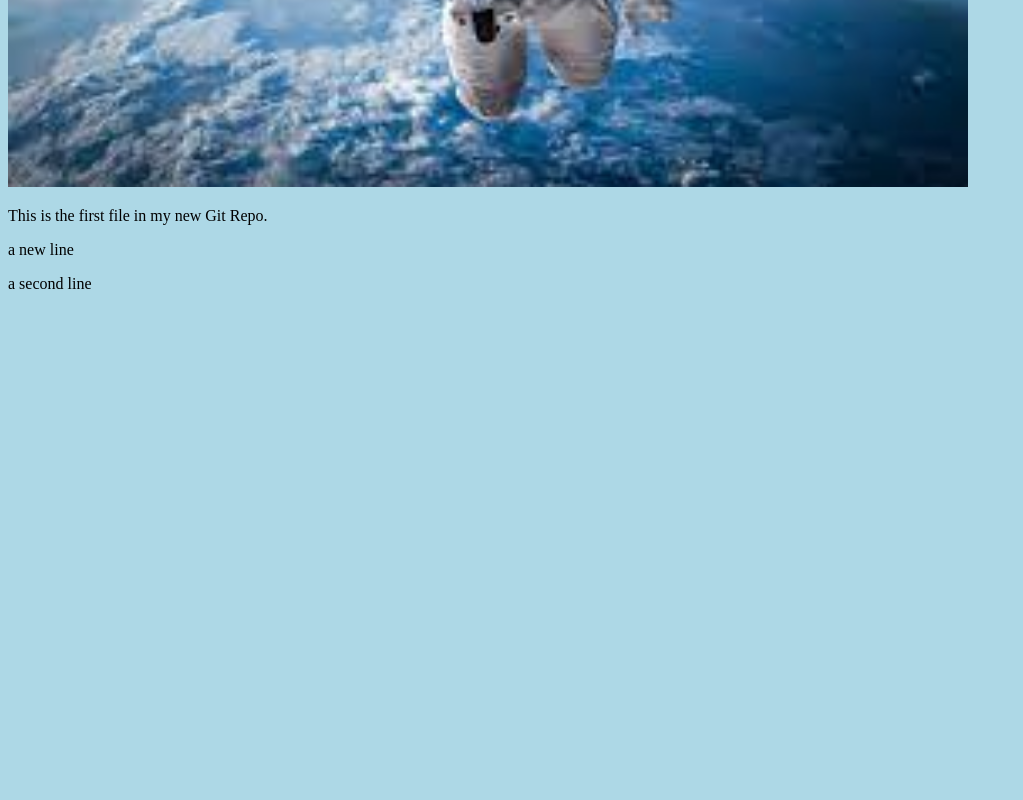
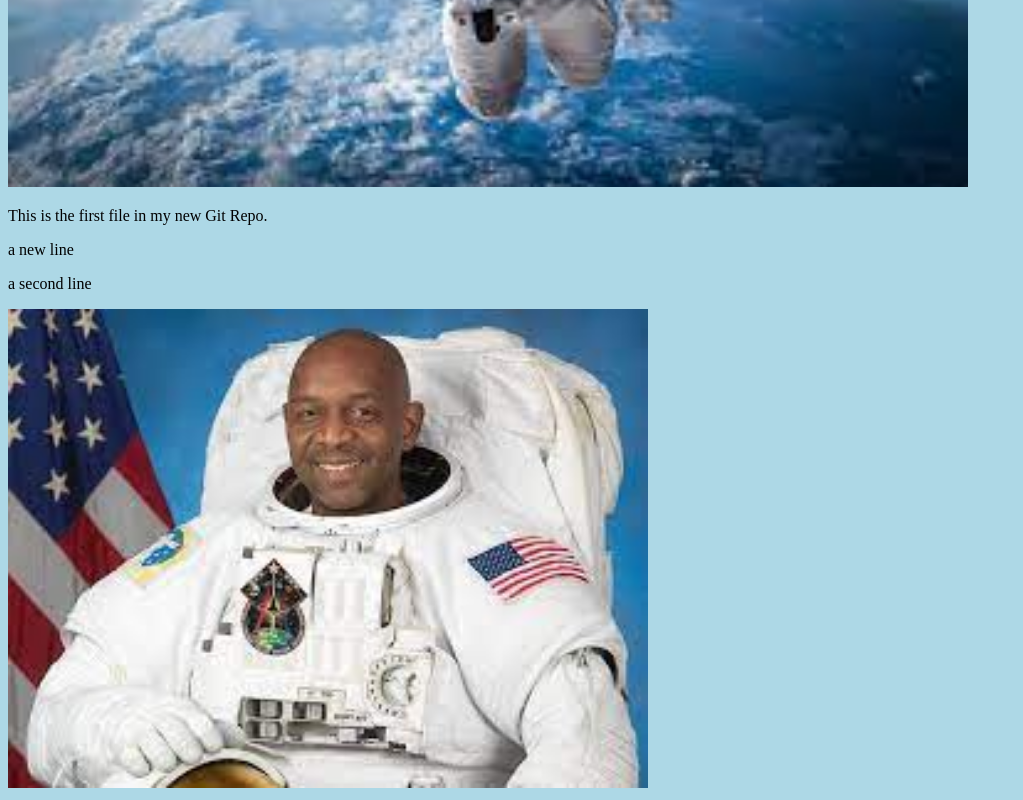
Before and after one commit to bsinghm/hello-world, a plain HTML site: page index.html in a window 1280 px wide. Shown: the part 489-1289 px from the top of the page, without its empty margins (0-1023 px from the left). Before the commit the page ends 800 px from the top, so only its background shows below. Drawn offline with Linux system fonts and the light colour scheme.

Commit message:
added new image

```diff
--- a/index.html
+++ b/index.html
@@ -12,6 +12,8 @@ style="width:100%;max-width:960px"></div>
 <p>This is the first file in my new Git Repo.</p>
 <p>a new line</p>
 <p>a second line</p>
+<div><img src="astronet2.jpeg" alt="Hello World from Space"
+style="width:100%;max-width:640px"></div>
 
 </body>
 </html>
```
Also changed, not shown: astronet2.jpeg (added), astronet3.jpeg (added).
